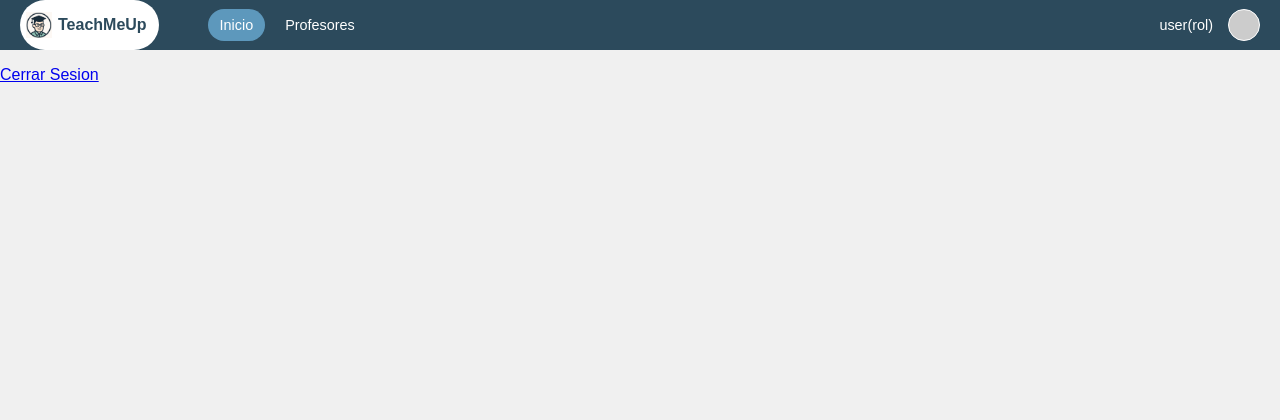
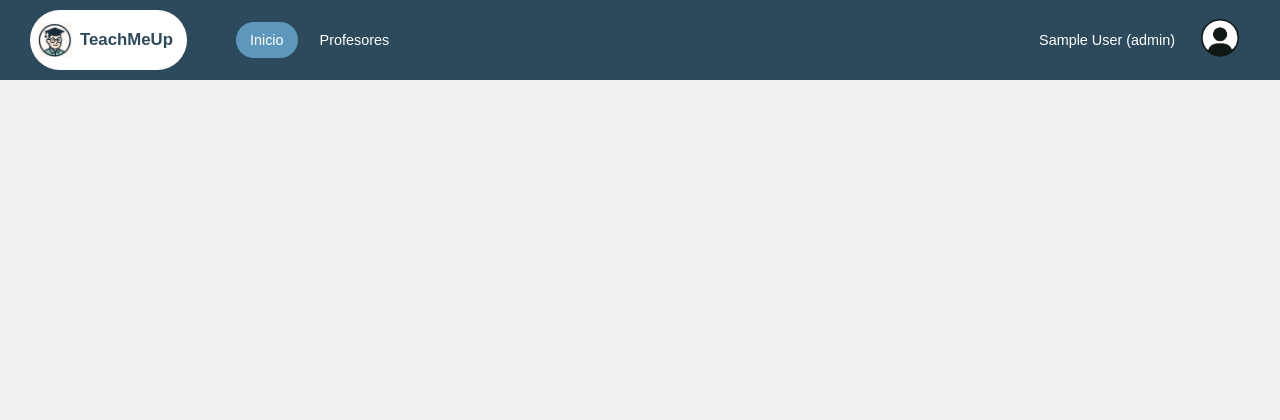
Before and after one commit to lautaro-lluebero/TeachMeUp, a Flask app: template templates/layout.html in a window 1280 px wide. Shown: the top 420 px of the page. After the commit the page ends 80 px from the top, so only its background shows below. Run offline with Flask 3, Linux system fonts and the light colour scheme; the template is opened without the code that fills it, so the values that code supplies are empty; the visitor is signed in with stand-in values (Sample User, id 1).

Commit message:
foto de perfil

```diff
--- a/static/css/style.css
+++ b/static/css/style.css
@@ -140,14 +140,16 @@
   background-color: var(--main-bg-color);
 }
 
+/* NAVBAR un poco más alta y con espacio */
 .navbar {
   background-color: var(--header-bg-color);
   color: var(--text-light);
   display: flex;
   justify-content: space-between;
   align-items: center;
-  padding: 0 20px;
+  padding: 10px 30px;      /* más alto y más ancho */
   box-sizing: border-box;
+  position: relative;      /* para el submenú */
 }
 
 .navbar-left {
@@ -167,24 +169,24 @@
   display: flex;
   align-items: center;
   background-color: var(--logo-bg-color);
-  padding: 0 12px 0 6px;
+  padding: 0 14px 0 8px;
   border-radius: 30px;
   margin-right: 25px;
-  height: 50px;
+  height: 60px;            /* antes 50px */
   box-sizing: border-box;
   overflow: hidden;
 }
 
 .header-logo {
-  height: 26px;
-  width: 26px;
-  margin-right: 6px;
+  height: 34px;            /* antes 26px */
+  width: 34px;
+  margin-right: 8px;
   display: block;
   object-fit: contain;
 }
 
 .logo-text {
-  font-size: 1em;
+  font-size: 1.05em;
   color: var(--logo-text-color);
   font-weight: bold;
   line-height: 1;
@@ -200,14 +202,14 @@
 .nav-item {
   color: var(--text-light);
   text-decoration: none;
-  padding: 5px 12px;
+  padding: 8px 14px;       /* un poco más alto */
   margin: 0 4px;
   border-radius: 20px;
   transition: background-color 0.3s;
   display: flex;
   align-items: center;
   justify-content: center;
-  height: 32px;
+  height: 36px;            /* antes 32px */
   font-size: 0.9em;
   line-height: 1;
   box-sizing: border-box;
@@ -225,6 +227,8 @@
   display: flex;
   align-items: center;
   height: 100%;
+  position: relative;      /* para el submenú */
+  cursor: pointer;
 }
 
 .user-info {
@@ -233,15 +237,65 @@
 }
 
 .profile-icon {
-  background-color: #cccccc;
-  border: 1px solid var(--text-light);
-  border-radius: 50%;
-  width: 30px;
-  height: 30px;
-  flex-shrink: 0;
+  width: 60px;              /* más grande */
+  height: 60px;
+  border-radius: 50%;       /* se mantiene redondo */
+  border: none;             /* SIN círculo/borde exterior */
+  background: none;
+  object-fit: cover;        /* la imagen llena bien el círculo */
+  display: block;
 }
+
 .content-container {
   padding: 20px;
-  min-height: calc(100vh - 60px);
+  min-height: calc(100vh - 80px);  /* más alto porque la navbar creció */
   background-color: var(--main-bg-color);
 }
+
+/* ===== Submenú usuario (dropdown arriba derecha) ===== */
+
+/* Contenedor del menú */
+.user-menu {
+  position: absolute;
+  top: 70px;           /* ajustado a la nueva altura de la navbar */
+  right: 0;
+  list-style: none;
+  margin: 0;
+  padding: 8px 0;
+  background-color: #ffffff;
+  color: #333;
+  border-radius: 8px 0 8px 8px;
+  box-shadow: 0 4px 12px rgba(0, 0, 0, 0.2);
+  min-width: 180px;
+  display: none;       /* escondido por defecto */
+  z-index: 1000;
+}
+
+/* Cuando está abierto */
+.user-menu.open {
+  display: block;
+}
+
+.user-menu li {
+  width: 100%;
+}
+
+.user-menu li a {
+  display: block;
+  width: 100%;
+  padding: 8px 16px;
+  text-decoration: none;
+  color: #333;
+  font-size: 0.9em;
+  box-sizing: border-box;
+}
+
+.user-menu li a:hover {
+  background-color: #f0f0f0;
+}
+
+/* Separar el Cerrar sesión visualmente */
+.user-menu li:last-child a {
+  border-top: 1px solid #e0e0e0;
+  margin-top: 4px;
+}
--- a/templates/layout.html
+++ b/templates/layout.html
@@ -12,7 +12,8 @@
   <body class="layout-body">
     <header class="navbar">
       <div class="navbar-left">
-        <a href="#" class="logo-link">
+        <!-- Logo que lleva al inicio logueado -->
+        <a href="{{ url_for('routes_main.index') }}" class="logo-link">
           <div class="logo-brand-container">
             <img
               src="{{ url_for('static', filename='img/logoTeachMeUp.png') }}"
@@ -22,18 +23,93 @@
             <span class="logo-text">TeachMeUp</span>
           </div>
         </a>
+
+        <!-- Menú principal -->
         <nav class="nav-links">
-          <a href="#" class="nav-item active">Inicio</a>
+          <a href="{{ url_for('routes_main.index') }}" class="nav-item active">
+            Inicio
+          </a>
+
+          <!-- Cambia "#" por la ruta real cuando la tengas -->
           <a href="#" class="nav-item">Profesores</a>
         </nav>
       </div>
 
-      <div class="navbar-right">
-        <span class="user-info">user(rol)</span>
-        <div class="profile-icon"></div>
+      <!-- Parte derecha: usuario + submenú -->
+      <div class="navbar-right" id="user-menu-toggle">
+        <span class="user-info">
+          {{ session.get('username', 'Usuario') }}
+          ({{ session.get('rol', 'rol') }})
+        </span>
+        {% set avatar = session.get('avatar_url') or url_for('static', filename='img/perfil.png') %}
+        <img src="{{ url_for('static', filename='img/perfil.png') }}" alt="Foto de perfil" class="profile-icon" />
+
+        <!-- Submenú de usuario -->
+        <ul class="user-menu" id="user-menu">
+          <!-- Visible para todos -->
+          <li>
+            <!-- Cambia "#" por url_for('...') cuando tengas la vista de perfil -->
+            <a href="#">Perfil</a>
+          </li>
+
+          <!-- SOLO ADMIN: configuración y cargar archivos -->
+          {% if session.get('rol') == 'admin' %}
+            <li>
+              <!-- Ejemplo futuro: url_for('routes_admin.configuracion') -->
+              <a href="#">Configuración</a>
+            </li>
+            <li>
+              <!-- Ejemplo futuro: url_for('routes_admin.cargar_archivos') -->
+              <a href="#">Cargar archivos</a>
+            </li>
+          {% endif %}
+
+          <!-- ADMIN Y PROFESOR: cargar servicio -->
+          {% if session.get('rol') in ['admin', 'profesor'] %}
+            <li>
+              <!-- Ejemplo futuro: url_for('routes_prof.cargar_servicio') -->
+              <a href="#">Cargar servicio</a>
+            </li>
+          {% endif %}
+
+          <!-- Cerrar sesión: todos -->
+          <li>
+            <a href="{{ url_for('routes_auth.logout') }}">Cerrar sesión</a>
+          </li>
+        </ul>
       </div>
     </header>
-    <a href="{{url_for('routes_auth.logout')}}"><p>Cerrar Sesion</p></a>
-    <main class="content-container">{% block contenido %} {% endblock %}</main>
+
+    <!-- Antes tenías un Cerrar Sesión suelto. Ya no hace falta. -->
+    <!-- <a href="{{url_for('routes_auth.logout')}}"><p>Cerrar Sesion</p></a> -->
+
+    <main class="content-container">
+      {% block contenido %}{% endblock %}
+    </main>
+
+    <!-- Script para abrir/cerrar el submenú -->
+    <script>
+      document.addEventListener('DOMContentLoaded', function () {
+        const toggle = document.getElementById('user-menu-toggle');
+        const menu = document.getElementById('user-menu');
+
+        if (!toggle || !menu) return;
+
+        toggle.addEventListener('click', function (e) {
+          e.stopPropagation();
+          menu.classList.toggle('open');
+        });
+
+        // Cierra el menú al hacer clic fuera
+        document.addEventListener('click', function () {
+          menu.classList.remove('open');
+        });
+
+        // Evita que un clic dentro del menú lo cierre
+        menu.addEventListener('click', function (e) {
+          e.stopPropagation();
+        });
+      });
+    </script>
   </body>
 </html>
```
Also changed, not shown: static/img/perfil.png (added).
